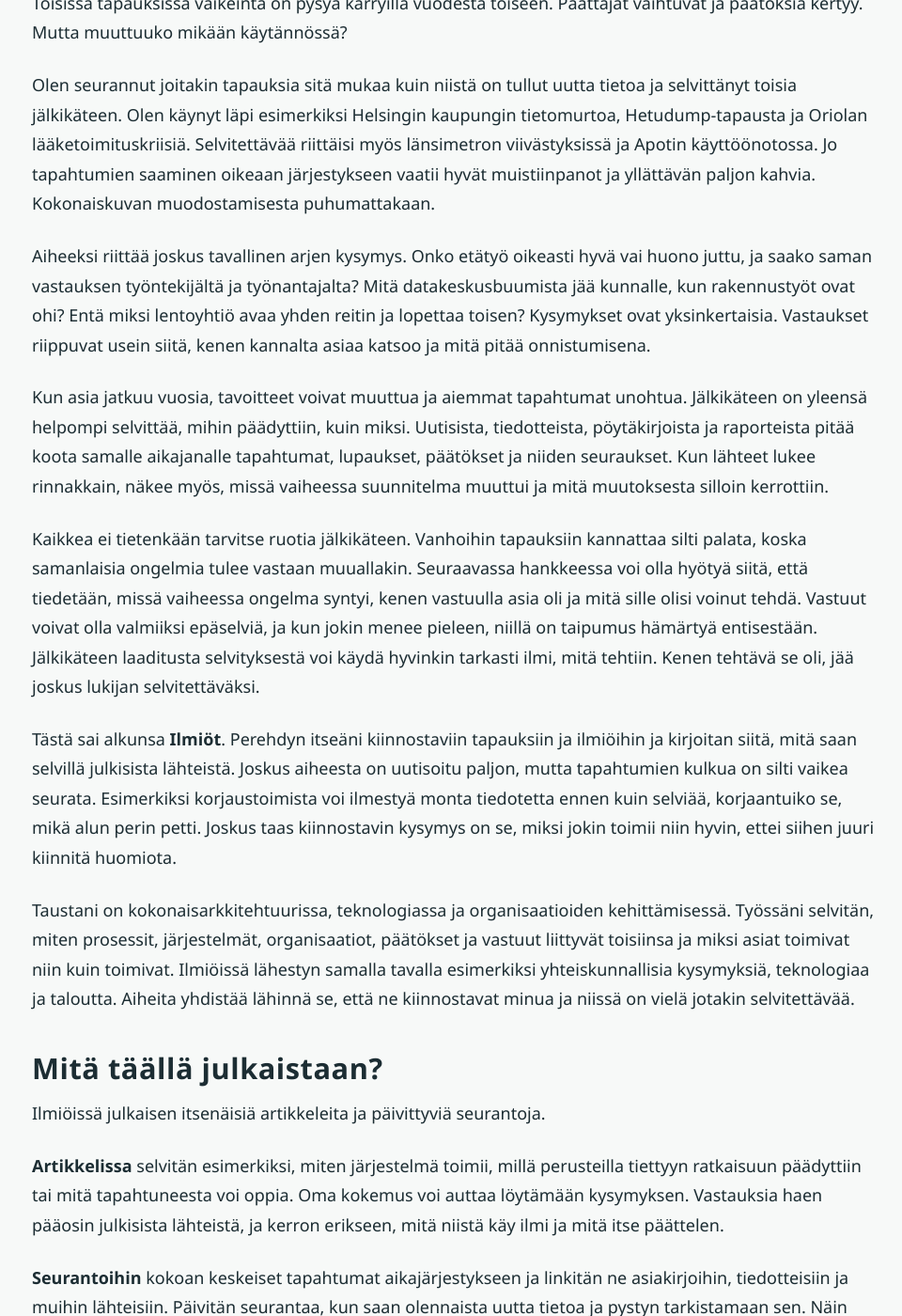
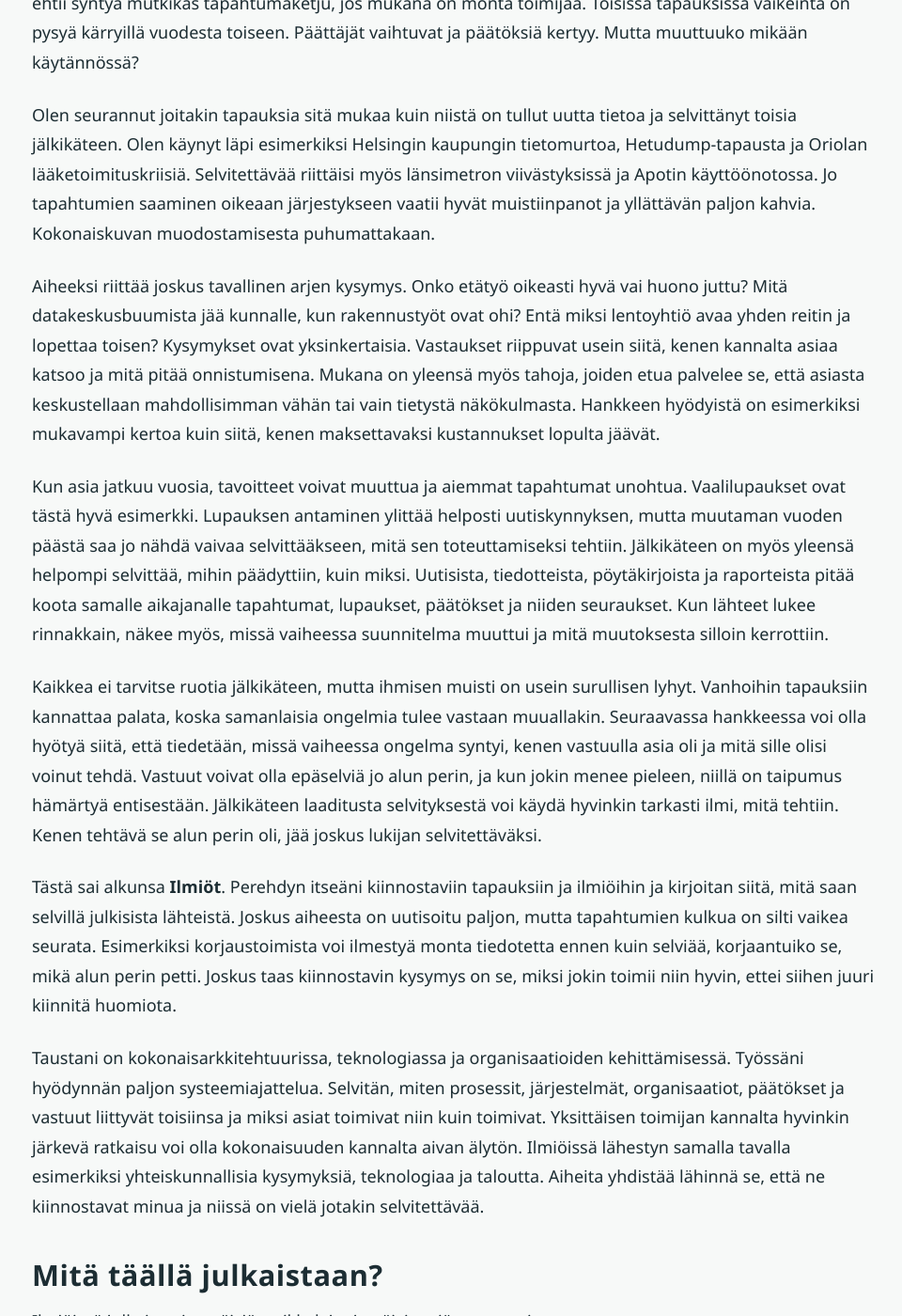
Before and after one commit to eetuniemiphd/ilmiot, a Jekyll site: the page built from _posts/2026-11-20-miksi-perustin-ilmiot.md, in a window 1280 px wide and 1400 px high, scrolled down 737 px. Shown: the whole window at 94% size, without its empty margins (51-1011 px from the left). Built offline with Jekyll 4.4.1, drawn with Linux system fonts in a browser that asks for light colours; some of the changed text lies outside the part shown.

Commit message:
Small updates to text

```diff
--- a/_posts/2026-11-20-miksi-perustin-ilmiot.md
+++ b/_posts/2026-11-20-miksi-perustin-ilmiot.md
@@ -10,19 +10,19 @@ author: "Eetu Niemi"
 
 Uutisia tulee jatkuvalla syötöllä. Somessa otetaan kantaa näkyvimpiin aiheisiin, ja asiantuntijat kommentoivat niitä kukin omasta näkökulmastaan. Joskus yhdestä haastattelusta saadaan jutussa kokonainen ilmiö, vaikka vielä olisi selvitettävä, kuinka yleisestä asiasta on kyse. Samaan aikaan moni ruotimisen arvoinen asia jää kokonaan uutisoimatta.
 
-Yksittäiset jutut voivat olla hyviä, ja silti aika olennainen kysymys jää usein auki: mitä tässä oikeastaan tapahtui ja miksi? Jo viikossa ehtii syntyä mutkikas tapahtumaketju, jos mukana on monta toimijaa. Toisissa tapauksissa vaikeinta on pysyä kärryillä vuodesta toiseen. Päättäjät vaihtuvat ja päätöksiä kertyy. Mutta muuttuuko mikään käytännössä?
+Uutisen tehtävänä on yleensä kertoa, mitä uutta on tapahtunut. Mutta hyvienkin juttujen lukemisen jälkeen voi silti jäädä auki aika olennainen kysymys: mitä tässä oikeastaan tapahtui ja miksi? Jo viikossa ehtii syntyä mutkikas tapahtumaketju, jos mukana on monta toimijaa. Toisissa tapauksissa vaikeinta on pysyä kärryillä vuodesta toiseen. Päättäjät vaihtuvat ja päätöksiä kertyy. Mutta muuttuuko mikään käytännössä?
 
 Olen seurannut joitakin tapauksia sitä mukaa kuin niistä on tullut uutta tietoa ja selvittänyt toisia jälkikäteen. Olen käynyt läpi esimerkiksi Helsingin kaupungin tietomurtoa, Hetudump-tapausta ja Oriolan lääketoimituskriisiä. Selvitettävää riittäisi myös länsimetron viivästyksissä ja Apotin käyttöönotossa. Jo tapahtumien saaminen oikeaan järjestykseen vaatii hyvät muistiinpanot ja yllättävän paljon kahvia. Kokonaiskuvan muodostamisesta puhumattakaan.
 
-Aiheeksi riittää joskus tavallinen arjen kysymys. Onko etätyö oikeasti hyvä vai huono juttu, ja saako saman vastauksen työntekijältä ja työnantajalta? Mitä datakeskusbuumista jää kunnalle, kun rakennustyöt ovat ohi? Entä miksi lentoyhtiö avaa yhden reitin ja lopettaa toisen? Kysymykset ovat yksinkertaisia. Vastaukset riippuvat usein siitä, kenen kannalta asiaa katsoo ja mitä pitää onnistumisena.
+Aiheeksi riittää joskus tavallinen arjen kysymys. Onko etätyö oikeasti hyvä vai huono juttu? Mitä datakeskusbuumista jää kunnalle, kun rakennustyöt ovat ohi? Entä miksi lentoyhtiö avaa yhden reitin ja lopettaa toisen? Kysymykset ovat yksinkertaisia. Vastaukset riippuvat usein siitä, kenen kannalta asiaa katsoo ja mitä pitää onnistumisena. Mukana on yleensä myös tahoja, joiden etua palvelee se, että asiasta keskustellaan mahdollisimman vähän tai vain tietystä näkökulmasta. Hankkeen hyödyistä on esimerkiksi mukavampi kertoa kuin siitä, kenen maksettavaksi kustannukset lopulta jäävät.
 
-Kun asia jatkuu vuosia, tavoitteet voivat muuttua ja aiemmat tapahtumat unohtua. Jälkikäteen on yleensä helpompi selvittää, mihin päädyttiin, kuin miksi. Uutisista, tiedotteista, pöytäkirjoista ja raporteista pitää koota samalle aikajanalle tapahtumat, lupaukset, päätökset ja niiden seuraukset. Kun lähteet lukee rinnakkain, näkee myös, missä vaiheessa suunnitelma muuttui ja mitä muutoksesta silloin kerrottiin.
+Kun asia jatkuu vuosia, tavoitteet voivat muuttua ja aiemmat tapahtumat unohtua. Vaalilupaukset ovat tästä hyvä esimerkki. Lupauksen antaminen ylittää helposti uutiskynnyksen, mutta muutaman vuoden päästä saa jo nähdä vaivaa selvittääkseen, mitä sen toteuttamiseksi tehtiin. Jälkikäteen on myös yleensä helpompi selvittää, mihin päädyttiin, kuin miksi. Uutisista, tiedotteista, pöytäkirjoista ja raporteista pitää koota samalle aikajanalle tapahtumat, lupaukset, päätökset ja niiden seuraukset. Kun lähteet lukee rinnakkain, näkee myös, missä vaiheessa suunnitelma muuttui ja mitä muutoksesta silloin kerrottiin.
 
-Kaikkea ei tietenkään tarvitse ruotia jälkikäteen. Vanhoihin tapauksiin kannattaa silti palata, koska samanlaisia ongelmia tulee vastaan muuallakin. Seuraavassa hankkeessa voi olla hyötyä siitä, että tiedetään, missä vaiheessa ongelma syntyi, kenen vastuulla asia oli ja mitä sille olisi voinut tehdä. Vastuut voivat olla valmiiksi epäselviä, ja kun jokin menee pieleen, niillä on taipumus hämärtyä entisestään. Jälkikäteen laaditusta selvityksestä voi käydä hyvinkin tarkasti ilmi, mitä tehtiin. Kenen tehtävä se oli, jää joskus lukijan selvitettäväksi.
+Kaikkea ei tarvitse ruotia jälkikäteen, mutta ihmisen muisti on usein surullisen lyhyt. Vanhoihin tapauksiin kannattaa palata, koska samanlaisia ongelmia tulee vastaan muuallakin. Seuraavassa hankkeessa voi olla hyötyä siitä, että tiedetään, missä vaiheessa ongelma syntyi, kenen vastuulla asia oli ja mitä sille olisi voinut tehdä. Vastuut voivat olla epäselviä jo alun perin, ja kun jokin menee pieleen, niillä on taipumus hämärtyä entisestään. Jälkikäteen laaditusta selvityksestä voi käydä hyvinkin tarkasti ilmi, mitä tehtiin. Kenen tehtävä se alun perin oli, jää joskus lukijan selvitettäväksi.
 
 Tästä sai alkunsa **Ilmiöt**. Perehdyn itseäni kiinnostaviin tapauksiin ja ilmiöihin ja kirjoitan siitä, mitä saan selvillä julkisista lähteistä. Joskus aiheesta on uutisoitu paljon, mutta tapahtumien kulkua on silti vaikea seurata. Esimerkiksi korjaustoimista voi ilmestyä monta tiedotetta ennen kuin selviää, korjaantuiko se, mikä alun perin petti. Joskus taas kiinnostavin kysymys on se, miksi jokin toimii niin hyvin, ettei siihen juuri kiinnitä huomiota.
 
-Taustani on kokonaisarkkitehtuurissa, teknologiassa ja organisaatioiden kehittämisessä. Työssäni selvitän, miten prosessit, järjestelmät, organisaatiot, päätökset ja vastuut liittyvät toisiinsa ja miksi asiat toimivat niin kuin toimivat. Ilmiöissä lähestyn samalla tavalla esimerkiksi yhteiskunnallisia kysymyksiä, teknologiaa ja taloutta. Aiheita yhdistää lähinnä se, että ne kiinnostavat minua ja niissä on vielä jotakin selvitettävää.
+Taustani on kokonaisarkkitehtuurissa, teknologiassa ja organisaatioiden kehittämisessä. Työssäni hyödynnän paljon systeemiajattelua. Selvitän, miten prosessit, järjestelmät, organisaatiot, päätökset ja vastuut liittyvät toisiinsa ja miksi asiat toimivat niin kuin toimivat. Yksittäisen toimijan kannalta hyvinkin järkevä ratkaisu voi olla kokonaisuuden kannalta aivan älytön. Ilmiöissä lähestyn samalla tavalla esimerkiksi yhteiskunnallisia kysymyksiä, teknologiaa ja taloutta. Aiheita yhdistää lähinnä se, että ne kiinnostavat minua ja niissä on vielä jotakin selvitettävää.
 
 ## Mitä täällä julkaistaan?
 
```
Also changed, not shown: tietoa.md (+2 -0 lines).
